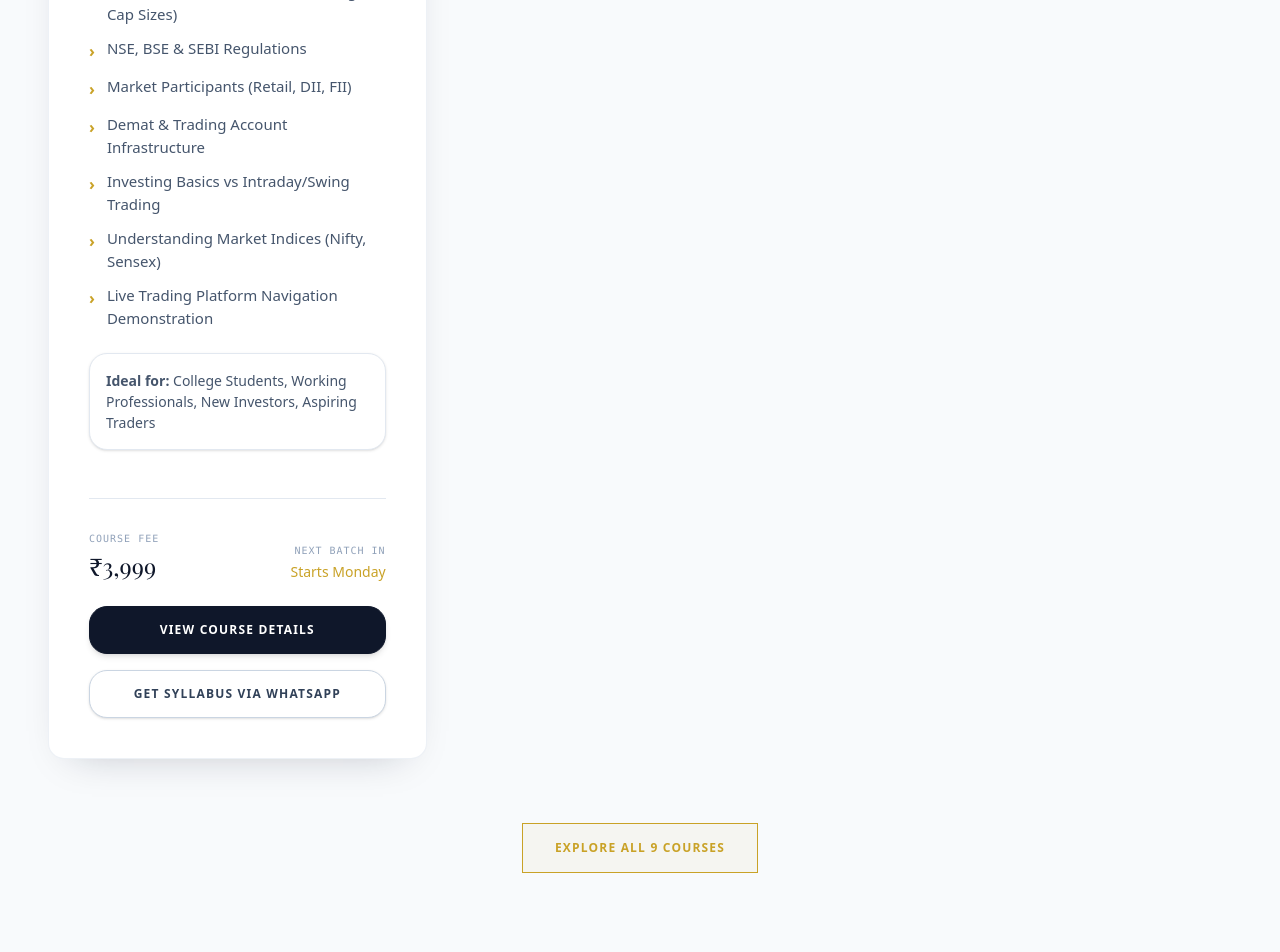
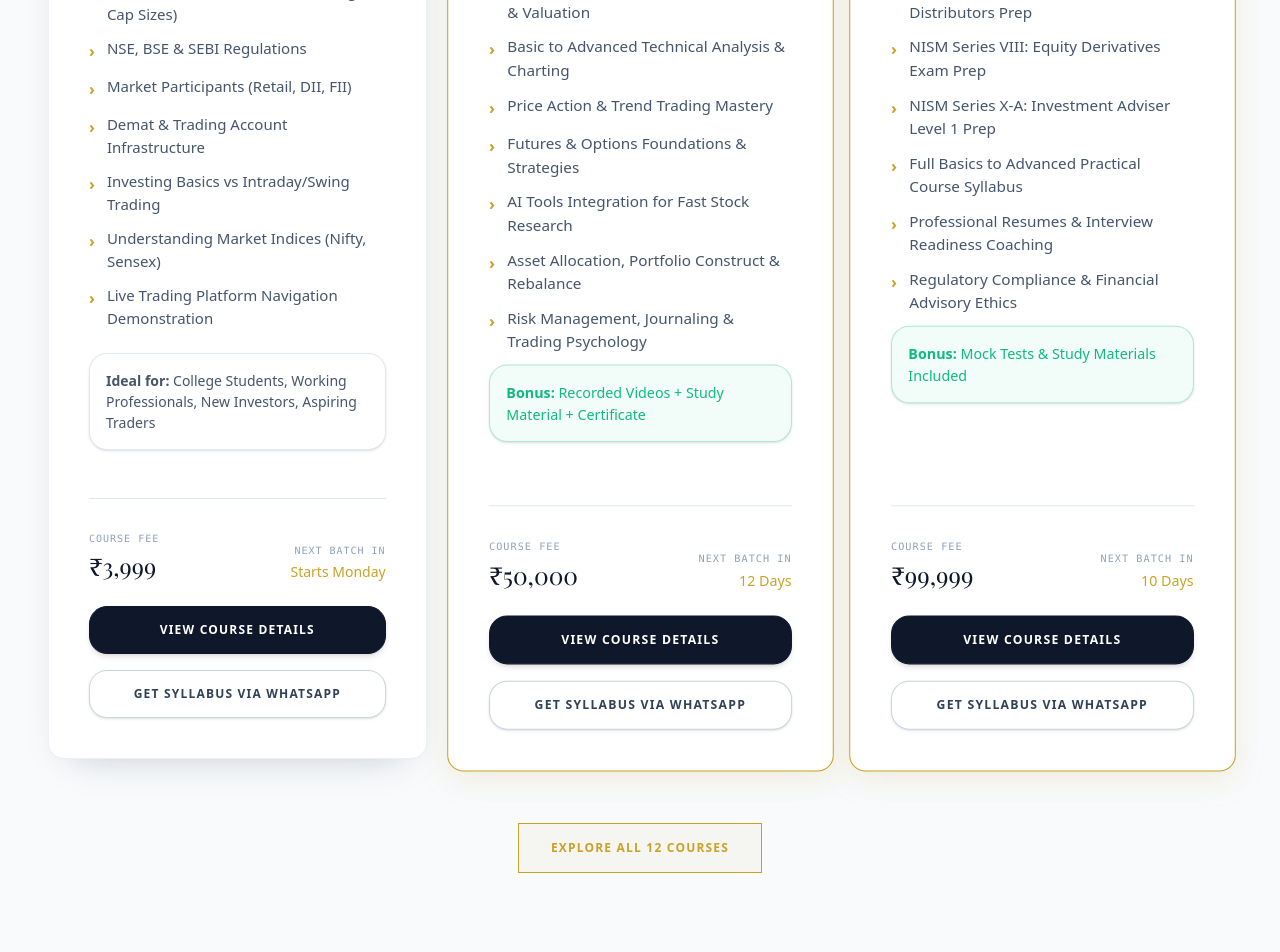
Before and after one commit to Donniedarko45/AshwiniTrading, a React (Vite) app: page / in a window 1280 px wide. Shown: the part 8820-9772 px from the top of the page. Built offline with nearby package versions, Linux system fonts and the light colour scheme.

Commit message:
update CourseTracks to display three courses and update totals

```diff
--- a/src/components/sections/CourseTracks.tsx
+++ b/src/components/sections/CourseTracks.tsx
@@ -5,7 +5,7 @@ import { coursesData } from '@/data/courses';
 
 export default function CourseTracks() {
   const homeCourses = coursesData.filter(course =>
-    ['foundation', 'technical-mastery', 'beginner-to-advanced'].includes(course.id)
+    ['foundation', 'basics-to-advanced', 'nism-certified'].includes(course.id)
   );
 
   return (
@@ -154,7 +154,7 @@ export default function CourseTracks() {
               whileTap={{ scale: 0.98 }}
               className="px-8 py-4 border border-brand-primary bg-brand-primary/5 text-brand-primary font-bold text-xs tracking-widest uppercase hover:bg-brand-primary hover:text-brand-navy transition-colors flex items-center gap-3 cursor-pointer"
             >
-              Explore All 9 Courses
+              Explore All 12 Courses
             </motion.button>
           </a>
         </div>
```
